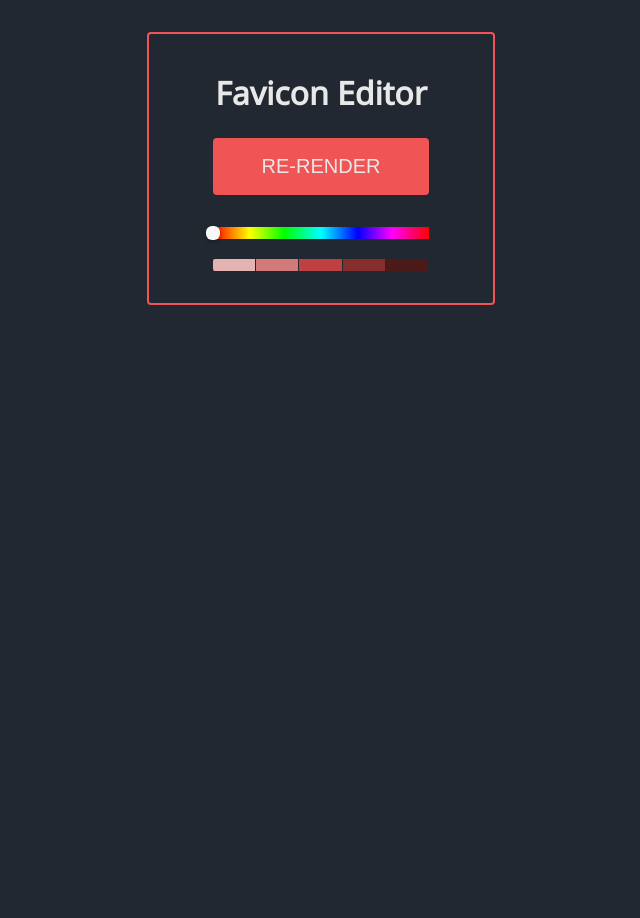
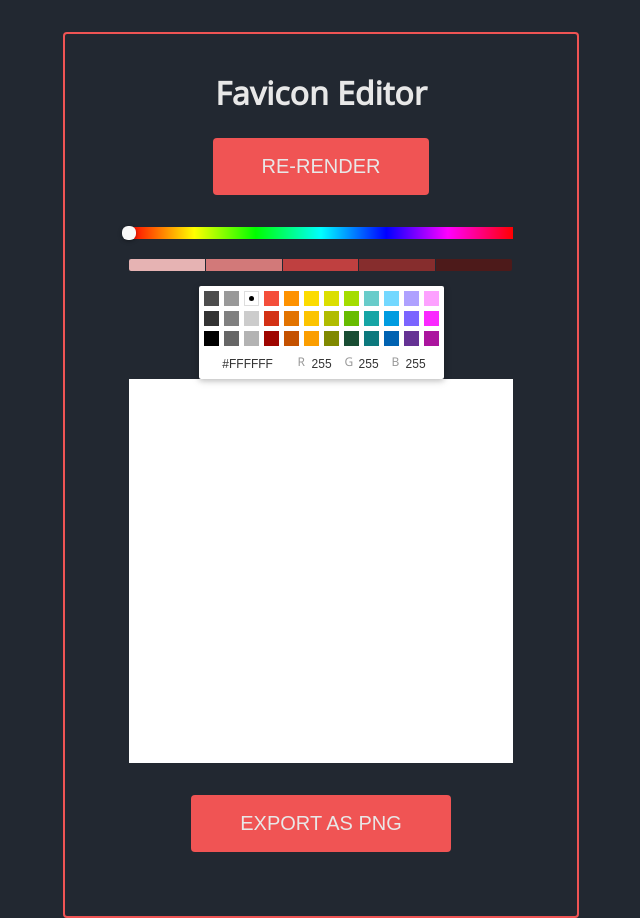
Before and after one commit to JeanPaulAri/favicon-generator, a React (Create React App) app: page / in a window 1280 px wide. Both pictures are taken after a click on the button "RENDER CANVAS". Shown: the whole page, without its empty margins (319-959 px from the left). Before the commit the page ends 800 px from the top, so only its background shows below. Built offline with nearby package versions, Linux system fonts and the light colour scheme.

Commit message:
adding Drawing Panel & exportToPng tool

```diff
--- a/package.json
+++ b/package.json
@@ -8,6 +8,7 @@
     "@testing-library/user-event": "^13.5.0",
     "react": "^18.1.0",
     "react-color": "2.19.3",
+    "react-component-export-image": "^1.0.6",
     "react-dom": "^18.1.0",
     "react-scripts": "5.0.1",
     "sass": "^1.52.1",
--- a/src/Components/DrawingPanel.jsx
+++ b/src/Components/DrawingPanel.jsx
@@ -1,3 +1,28 @@
-import React from 'react';
+import React, {useRef} from 'react';
+import "../Styles/DrawingPanel.scss"
+import Row from "./Row";
+import { exportComponentAsPNG } from "react-component-export-image";
 
-export default function DrawingPanel(){}
+export default function DrawingPanel(props){
+
+    const { width, height, selectedColor } = props;
+
+    const panelRef = useRef();
+    const fileName = "Favicon";
+    let rows = [];
+
+    for (let i = 0; i < height; i++) {
+        rows.push(<Row key={i} width={width} selectedColor={selectedColor} />);
+    }
+
+    return (
+        <div id="drawingPanel">
+            <div id="pixels" ref={panelRef}>
+                {rows}
+            </div>
+            <button onClick={() => exportComponentAsPNG(panelRef,{fileName})} className="button">
+                Export as PNG
+            </button>
+        </div>
+    );
+}
--- a/src/Components/Pixel-editor.jsx
+++ b/src/Components/Pixel-editor.jsx
@@ -1,6 +1,7 @@
 import React,{useState} from "react";
 import "../Styles/Pixel-editor.scss"
-import { SliderPicker } from 'react-color';
+import {CompactPicker, SliderPicker} from 'react-color';
+import DrawingPanel from "./DrawingPanel";
 
 //import {SliderColorPicker} from './SliderColorPicker';
 //import {Slider} from "react-color/lib/components/slider/Slider";
@@ -12,7 +13,7 @@ export default function PixelEditor(){
     const [hideOptions, setHideOptions] = useState(false);
     const [hideDrawingPanel, setHideDrawingPanel] = useState(true);
     const [buttonText, setButtonText] = useState("Render Canvas");
-    const [color, setColor] = React.useState({hex:"#FFFFFF"});
+    const [color, setColor] = React.useState({hex:"#fff"});
 
     function initializeDrawingPanel(){
         setHideOptions(!hideOptions);
@@ -23,7 +24,9 @@ export default function PixelEditor(){
             : setButtonText("Render Canvas");
     }
 
-
+    function changeColor(color){
+        setColor(color.hex);
+    }
 
 
     return(
@@ -56,14 +59,29 @@ export default function PixelEditor(){
                       setPanelHeight(e.target.value)}
                   />
                   <span>[ Height ]</span>
-
               </div>
           </div>}
           <button className="button" onClick={initializeDrawingPanel}>{buttonText}</button>
-          <SliderPicker
+          {hideOptions && (
+              <SliderPicker
               color={color}
-              onChange={(color)=>setColor(color)}
-          />
+              onChange={changeColor}
+              />)}
+          {hideOptions && (
+              <div style={{paddingTop:15}}>
+              <CompactPicker
+              color={color}
+              onChange={changeColor}
+              />
+              </div>)}
+
+          {hideOptions && (
+              <DrawingPanel
+                  width={panelWidth}
+                  height={panelHeight}
+                  selectedColor={color}
+              />
+          )}
 
 
 
--- /dev/null
+++ b/src/Components/Pixel.jsx
@@ -0,0 +1,39 @@
+import React,{useState} from 'react';
+import "../Styles/Pixel.scss"
+export default function Pixel(props){
+
+    const { selectedColor } = props;
+
+    const [pixelColor, setPixelColor] = useState('#ffffff');
+    const [oldColor, setOldColor] = useState(pixelColor);
+    const [canChangeColor, setCanChangeColor] = useState(true);
+
+    function applyColor() {
+        setPixelColor(selectedColor);
+        setCanChangeColor(false);
+    }
+
+    function changeColorOnHover() {
+        setOldColor(pixelColor);
+        setPixelColor(selectedColor);
+    }
+
+    function resetColor() {
+        if (canChangeColor) {
+            setPixelColor(oldColor);
+        }
+
+        setCanChangeColor(true);
+    }
+
+    return (
+        <div
+            className="pixel"
+            onClick={applyColor}
+            onMouseEnter={changeColorOnHover}
+            onMouseLeave={resetColor}
+            style={{ backgroundColor: pixelColor }}
+        ></div>
+    );
+
+}
--- /dev/null
+++ b/src/Components/Row.jsx
@@ -0,0 +1,16 @@
+import React from 'react';
+import '../Styles/Row.scss';
+import Pixel from "./Pixel";
+
+export default function Row(props){
+    const{width, selectedColor}=props;
+
+    let pixels=[];
+
+    for (let i = 0; i < width; i++) {
+        pixels.push(<Pixel key={i} selectedColor={selectedColor} />);
+    }
+
+    return (<div className="row">{pixels}</div>);
+
+}
--- /dev/null
+++ b/src/Styles/DrawingPanel.scss
@@ -0,0 +1,10 @@
+
+#drawingPanel {
+  display: flex;
+  flex-direction: column;
+  align-items: center;
+}
+
+#pixels {
+  margin-bottom: 2rem;
+}
--- a/src/Styles/Pixel-editor.scss
+++ b/src/Styles/Pixel-editor.scss
@@ -69,5 +69,6 @@
 
   .circle-picker {
     margin-bottom: 1.5rem !important;
+    align-items: center;
   }
 }
--- /dev/null
+++ b/src/Styles/Pixel.scss
@@ -0,0 +1,8 @@
+.pixel {
+  width: 1.5rem;
+  height: 1.5rem;
+
+  &:hover {
+    cursor: pointer;
+  }
+}
--- /dev/null
+++ b/src/Styles/Row.scss
@@ -0,0 +1,5 @@
+
+.row {
+  display: flex;
+  width: fit-content;
+}
```
Also changed, not shown: src/Components/CustomColorPicker.jsx (deleted, +0 -86 lines), src/Components/SliderColorPicker.jsx (deleted, +0 -27 lines), 1 other file (tests, documents, lock files or other folders).
